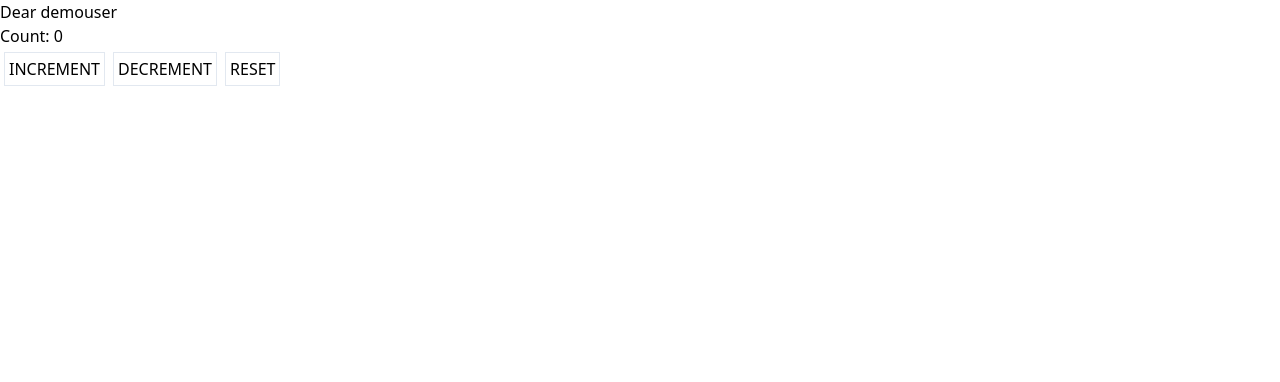
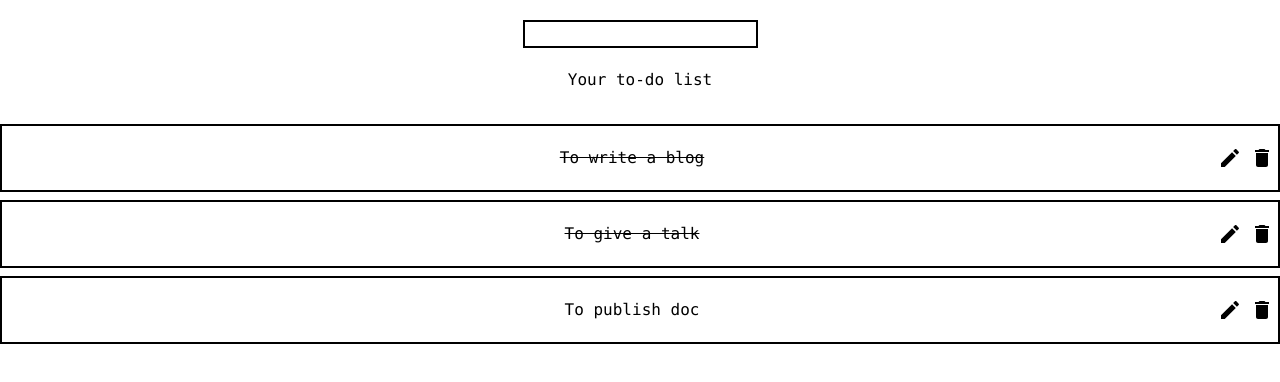
Before and after one commit to aditiverma1009/To-do, a React (Create React App) app: page / in a window 1280 px wide. Shown: the top 382 px of the page. Built offline with nearby package versions, Linux system fonts and the light colour scheme.

Commit message:
delete, add todo setup context and reducer use both context and reducer in App component to allow easy passing props and global state management resp

```diff
--- /dev/null
+++ b/src/components/ToDoForm/ToDoForm.js
@@ -0,0 +1,23 @@
+import React, { useContext, useState } from "react";
+import TodoContext from "../../context";
+
+const ToDoForm = () => {
+  const [toDo, setToDo] = useState("");
+  const { dispatch } = useContext(TodoContext);
+  const handleSubmit = (event) => {
+    event.preventDefault();
+    dispatch({ type: "ADD_TODO", payload: toDo });
+    setToDo("");
+  };
+  return (
+    <form className="flex justify-center p-5" onSubmit={handleSubmit}>
+      <input
+        type="text"
+        className="border-black border-2"
+        onChange={(event) => setToDo(event.target.value)}
+      />
+    </form>
+  );
+};
+
+export default ToDoForm;
--- /dev/null
+++ b/src/components/ToDoList/ToDoList.js
@@ -0,0 +1,56 @@
+import React, { useContext } from "react";
+import TodoContext from "../../context";
+import DeleteIcon from "../../assets/images/delete.svg";
+import EditIcon from "../../assets/images/edit.svg";
+
+const ToDoList = () => {
+  const { state, dispatch } = useContext(TodoContext);
+
+  return (
+    <div className="container mx-auto max-w-d text-center font-mono">
+      <div className="text-bold">
+        {state.todo.length > 0 ? "Your to-do list" : "Nothing to do!"}
+      </div>
+      <br />
+      <ul className="list-reset p-0">
+        {state.todo.map((todo) => {
+          return (
+            <li
+              key={todo.id}
+              className="flex items-center bg-orange-dark border-black border-2 my-2 py-4"
+            >
+              <span
+                className={`flex-1 ml-12 ${
+                  todo.status === "completed" && "line-through"
+                }`}
+                onClick={() => dispatch({ type: "TOGGLE_TODO", payload: todo })}
+              >
+                {todo.text}
+              </span>
+              <button>
+                <img
+                  className="h-6 m-1 cursor-pointer"
+                  alt="edit icon"
+                  src={EditIcon}
+                  onClick={() => dispatch({ type: "EDIT_TODO", payload: todo })}
+                />
+              </button>
+              <button>
+                <img
+                  className="h-6 m-1 cursor-pointer"
+                  alt="delete icon"
+                  src={DeleteIcon}
+                  onClick={() =>
+                    dispatch({ type: "DELETE_TODO", payload: todo })
+                  }
+                />
+              </button>
+            </li>
+          );
+        })}
+      </ul>
+    </div>
+  );
+};
+
+export default ToDoList;
--- /dev/null
+++ b/src/context.js
@@ -0,0 +1,11 @@
+import React from "react";
+
+const initialContext = {
+  todo: [
+    { id: 1, text: "To write a blog", status: "completed" },
+    { id: 2, text: "To give a talk", status: "completed" },
+    { id: 3, text: "To publish doc", status: "open" },
+  ],
+};
+const TodoContext = React.createContext(initialContext);
+export default TodoContext;
--- a/src/index.js
+++ b/src/index.js
@@ -1,17 +1,25 @@
-import React, { createContext } from "react";
+import React, { useContext, useReducer } from "react";
 import ReactDOM from "react-dom";
-import App from "./ToDo";
 import * as serviceWorker from "./serviceWorker";
+import TodoContext from "./context";
+import TodoReducer from "./reducer";
+import ToDoList from "./components/ToDoList/ToDoList";
+import ToDoForm from "./components/ToDoForm/ToDoForm";
 
-export const UserContext = createContext();
-
-const value = { username: "demouser" };
+const App = () => {
+  const initialState = useContext(TodoContext);
+  const [state, dispatch] = useReducer(TodoReducer, initialState);
+  return (
+    <TodoContext.Provider value={{ state, dispatch }}>
+      <ToDoForm />
+      <ToDoList />
+    </TodoContext.Provider>
+  );
+};
 
 ReactDOM.render(
   <React.StrictMode>
-    <UserContext.Provider value={value}>
-      <App />
-    </UserContext.Provider>
+    <App />
   </React.StrictMode>,
   document.getElementById("root")
 );
--- /dev/null
+++ b/src/reducer.js
@@ -0,0 +1,38 @@
+import { v4 as uuidv4 } from "uuid";
+
+const TodoReducer = (state, action) => {
+  let updatedTodo = [];
+  switch (action.type) {
+    case "TOGGLE_TODO":
+      updatedTodo = state.todo.map((eachToDo) => {
+        if (eachToDo.id === action.payload.id) {
+          const currentStatus =
+            eachToDo.status === "completed" ? "open" : "completed";
+          return {
+            ...action.payload,
+            status: currentStatus,
+          };
+        } else {
+          return eachToDo;
+        }
+      });
+      return { ...state, todo: updatedTodo };
+    case "DELETE_TODO":
+      updatedTodo = state.todo.filter(
+        (eachToDo) => eachToDo.id !== action.payload.id
+      );
+
+      return { todo: updatedTodo };
+    case "ADD_TODO":
+      updatedTodo = {
+        text: action.payload,
+        status: "open",
+        id: uuidv4(),
+      };
+      return { todo: [...state.todo, updatedTodo] };
+    default:
+      return state;
+  }
+};
+
+export default TodoReducer;
```
Also changed, not shown: src/assets/images/delete.svg (added), src/assets/images/edit.svg (added), src/components/ToDoForm/ToDoForm.scss (added), src/components/ToDoList/ToDoList.scss (added).
